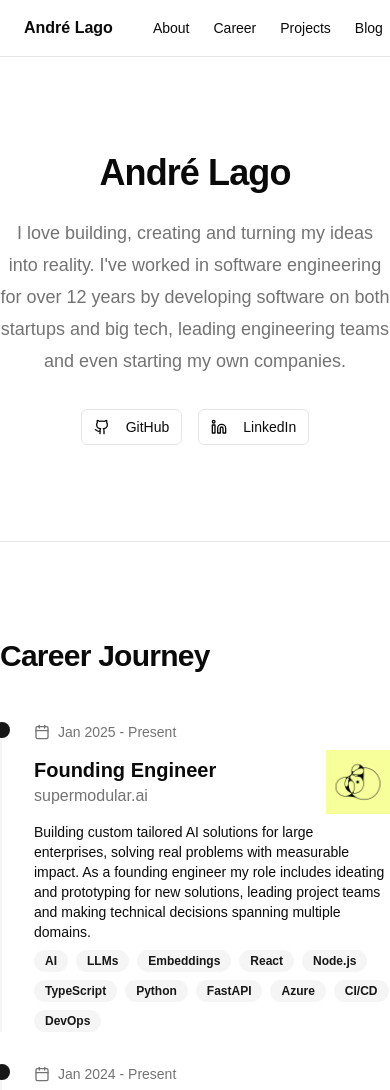
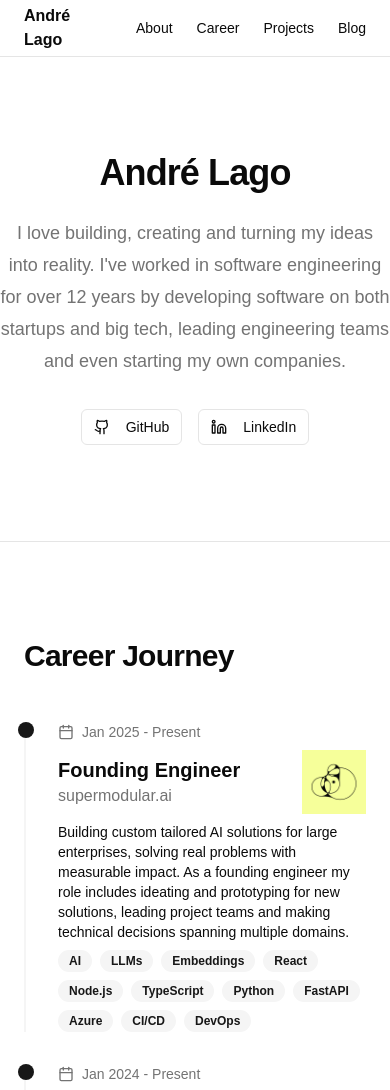
Before and after one commit to andrelago13/andrelago13.github.io, a Next.js app: page / in a window 390 px wide. Shown: the top 1090 px of the page. Built offline with nearby package versions, Linux system fonts and the light colour scheme.

Commit message:
Update nav

```diff
--- a/app/blog/[slug]/page.tsx
+++ b/app/blog/[slug]/page.tsx
@@ -1,3 +1,4 @@
+import { Navigation } from "@/components/pages/Navigation"
 import { Badge } from "@/components/ui/badge"
 import { Button } from "@/components/ui/button"
 import { Separator } from "@/components/ui/separator"
@@ -39,31 +40,7 @@ export default function BlogPostPage({ params }: { params: { slug: string } }) {
   return (
     <div className="min-h-screen bg-background">
       {/* Navigation */}
-      <nav className="sticky top-0 z-50 w-full border-b bg-background/95 backdrop-blur supports-[backdrop-filter]:bg-background/60">
-        <div className="container flex h-14 items-center">
-          <div className="mr-4 flex">
-            <Link href="/" className="mr-6 flex items-center space-x-2 pl-6">
-              <span className="font-bold">André Lago</span>
-            </Link>
-          </div>
-          <div className="flex flex-1 items-center justify-between space-x-2 md:justify-end">
-            <nav className="flex items-center space-x-6 text-sm font-medium">
-              <Link href="/#about" className="hover:text-foreground/80">
-                About
-              </Link>
-              <Link href="/#career" className="hover:text-foreground/80">
-                Career
-              </Link>
-              <Link href="/#projects" className="hover:text-foreground/80">
-                Projects
-              </Link>
-              <Link href="/blog" className="hover:text-foreground/80">
-                Blog
-              </Link>
-            </nav>
-          </div>
-        </div>
-      </nav>
+      <Navigation />
 
       <div className="container py-12">
         <div className="mx-auto max-w-4xl">
--- a/app/blog/page.tsx
+++ b/app/blog/page.tsx
@@ -4,6 +4,7 @@ import { Separator } from "@/components/ui/separator"
 import { Calendar, ArrowLeft } from "lucide-react"
 import Link from "next/link"
 import { blogPosts } from "@/content/blog"
+import { Navigation } from "@/components/pages/Navigation"
 
 export default function BlogPage() {
   const posts = blogPosts.map((post) => ({
@@ -17,31 +18,7 @@ export default function BlogPage() {
   return (
     <div className="min-h-screen bg-background">
       {/* Navigation */}
-      <nav className="sticky top-0 z-50 w-full border-b bg-background/95 backdrop-blur supports-[backdrop-filter]:bg-background/60">
-        <div className="container flex h-14 items-center">
-          <div className="mr-4 flex">
-            <Link href="/" className="mr-6 flex items-center space-x-2 pl-6">
-              <span className="font-bold">André Lago</span>
-            </Link>
-          </div>
-          <div className="flex flex-1 items-center justify-between space-x-2 md:justify-end">
-            <nav className="flex items-center space-x-6 text-sm font-medium">
-              <Link href="/#about" className="hover:text-foreground/80">
-                About
-              </Link>
-              <Link href="/#career" className="hover:text-foreground/80">
-                Career
-              </Link>
-              <Link href="/#projects" className="hover:text-foreground/80">
-                Projects
-              </Link>
-              <Link href="/blog" className="text-foreground">
-                Blog
-              </Link>
-            </nav>
-          </div>
-        </div>
-      </nav>
+      <Navigation />
 
       <div className="container py-12">
         <div className="mx-auto max-w-4xl">
--- a/app/page.tsx
+++ b/app/page.tsx
@@ -1,3 +1,4 @@
+import { Navigation } from "@/components/pages/Navigation";
 import { Badge } from "@/components/ui/badge";
 import { Button } from "@/components/ui/button";
 import {
@@ -18,31 +19,7 @@ export default function HomePage() {
   return (
     <div className="min-h-screen bg-background justify-items-center items-center">
       {/* Navigation */}
-      <nav className="sticky top-0 z-50 w-full border-b bg-background/95 backdrop-blur supports-[backdrop-filter]:bg-background/60">
-        <div className="container flex h-14 items-center">
-          <div className="mr-4 flex">
-            <Link href="/" className="mr-6 flex items-center space-x-2 pl-6">
-              <span className="font-bold">André Lago</span>
-            </Link>
-          </div>
-          <div className="flex flex-1 items-center justify-between space-x-2 md:justify-end">
-            <nav className="flex items-center space-x-6 text-sm font-medium">
-              <Link href="#about" className="hover:text-foreground/80">
-                About
-              </Link>
-              <Link href="#career" className="hover:text-foreground/80">
-                Career
-              </Link>
-              <Link href="#projects" className="hover:text-foreground/80">
-                Projects
-              </Link>
-              <Link href="/blog" className="hover:text-foreground/80">
-                Blog
-              </Link>
-            </nav>
-          </div>
-        </div>
-      </nav>
+      <Navigation />
 
       {/* Hero/About Section */}
       <section id="about" className="container py-24 md:py-32">
@@ -79,7 +56,7 @@ export default function HomePage() {
       <Separator />
 
       {/* Career Timeline */}
-      <section id="career" className="container py-24">
+      <section id="career" className="container py-24 px-6">
         <div className="mx-auto max-w-3xl">
           <h2 className="text-3xl font-bold tracking-tight mb-12">
             Career Journey
--- /dev/null
+++ b/components/pages/Navigation.tsx
@@ -0,0 +1,30 @@
+import Link from "next/link";
+
+export const Navigation = () => {
+  return (
+    <nav className="sticky top-0 z-50 w-full border-b bg-background/95 backdrop-blur supports-[backdrop-filter]:bg-background/60">
+        <div className="flex h-14 items-center px-6">
+          <div className="mr-4 flex">
+            <Link href="/" className="mr-6 flex items-center space-x-2">
+              <span className="font-bold">André Lago</span>
+            </Link>
+          </div>
+          <div className="flex-1" />
+          <nav className="flex items-center space-x-6 text-sm font-medium">
+            <Link href="#about" className="hover:text-foreground/80">
+              About
+            </Link>
+            <Link href="#career" className="hover:text-foreground/80">
+              Career
+            </Link>
+            <Link href="#projects" className="hover:text-foreground/80">
+              Projects
+            </Link>
+            <Link href="/blog" className="hover:text-foreground/80">
+              Blog
+            </Link>
+          </nav>
+        </div>
+      </nav>
+  );
+};
```
